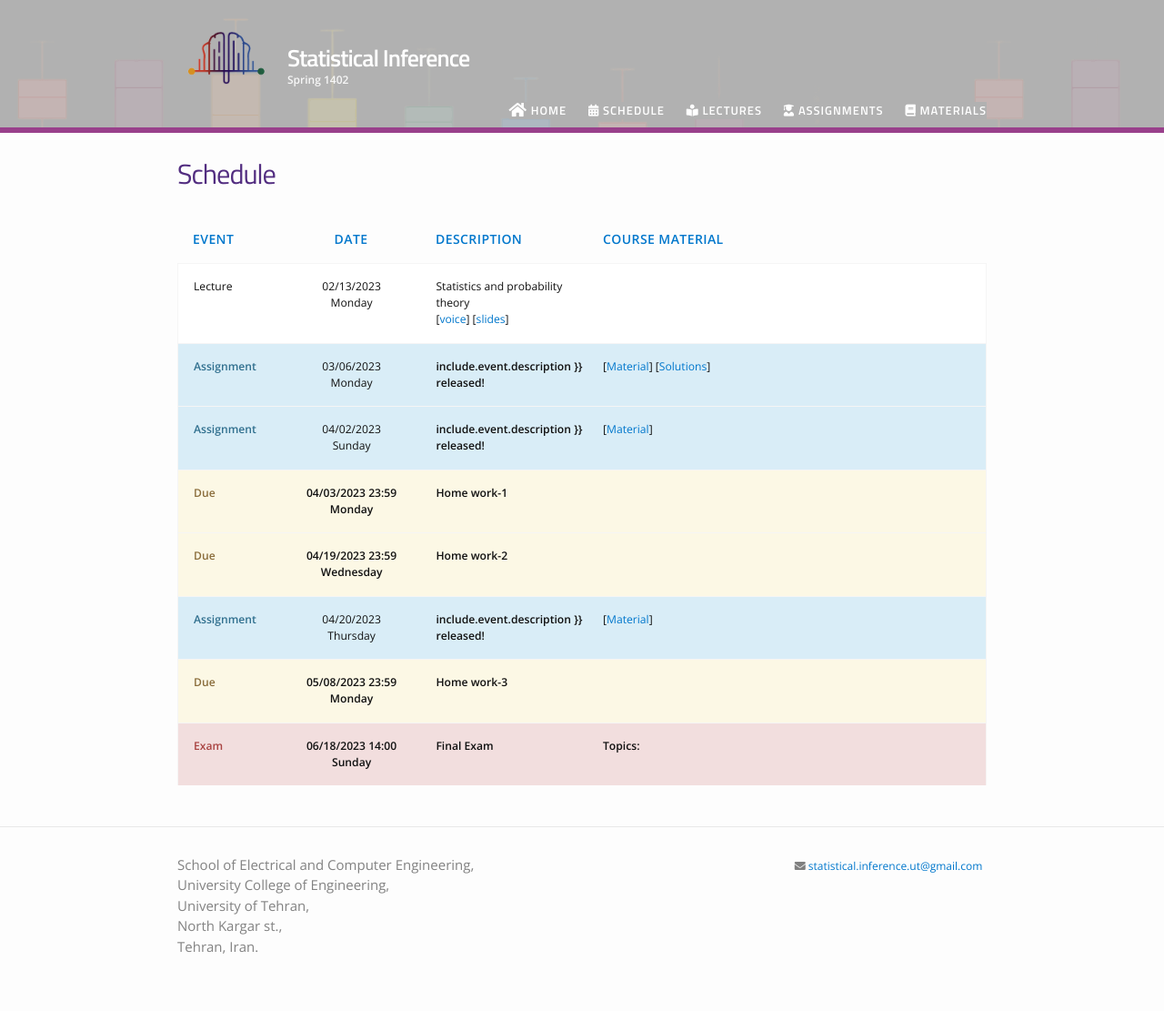
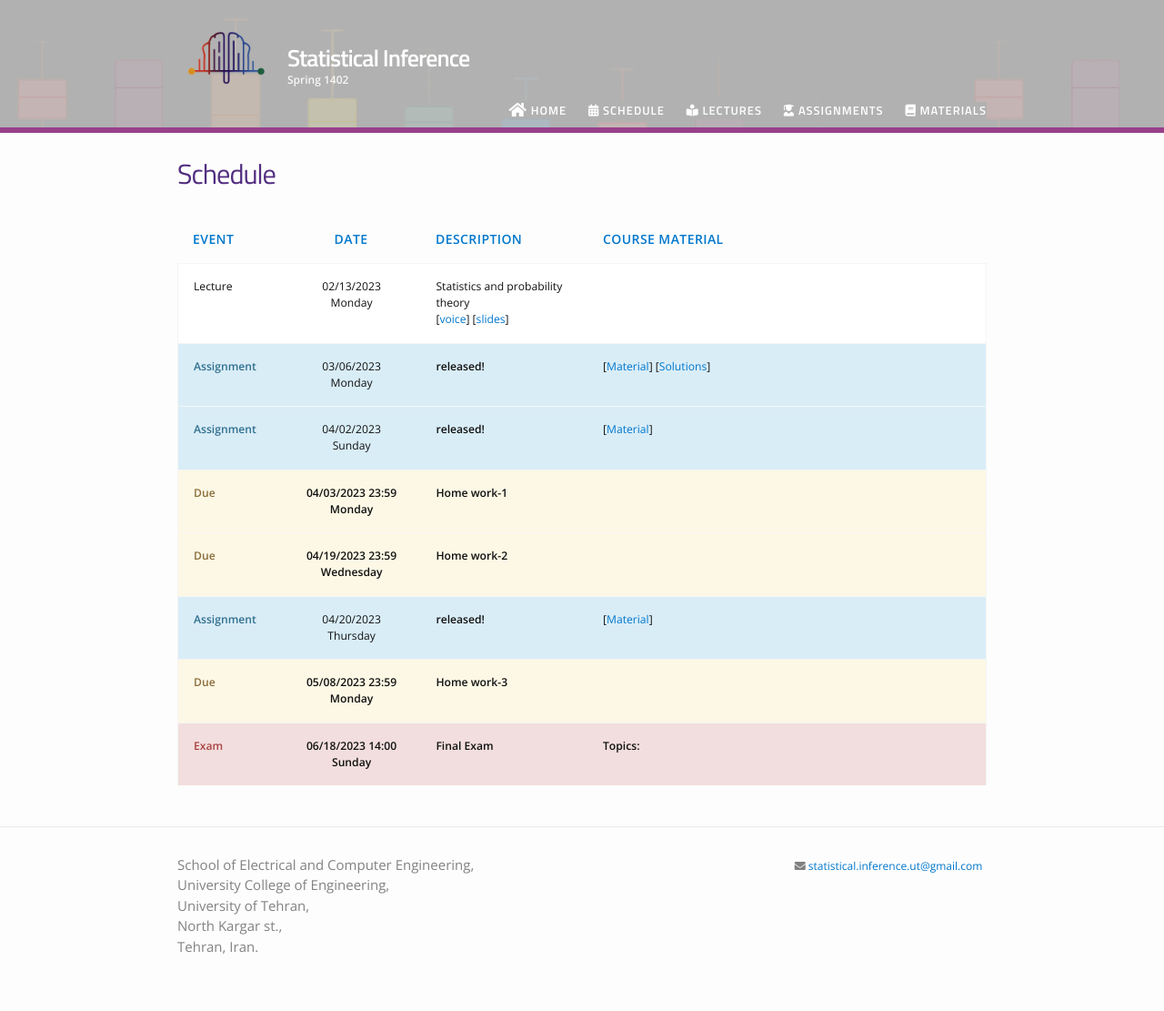
Before and after one commit to SI-UT/1402, a Jekyll site: the page built from schedule.md, in a window 1280 px wide. Shown: the whole page at 91% size. Built offline with Jekyll 4.4.1, drawn with Linux system fonts in a browser that asks for light colours; nearby versions of some CDN libraries.

Commit message:
Update schedule_row_assignment.html

```diff
--- a/_includes/schedule_row_assignment.html
+++ b/_includes/schedule_row_assignment.html
@@ -4,7 +4,7 @@
     <br class="date-spliter" />{{ include.event.date | date: "%A" }}
 </div>
 <div class="col col-2" style="font-weight: bold" data-label="Description">
-    include.event.description }} released!
+    {{include.event.description }} released!
 </div>
 <div class="col col-4" data-label="Course Material">
     <!-- [<a href="{{ include.event.url | prepend: site.baseurl}}">{{ include.event.title }}</a>] -->
```
